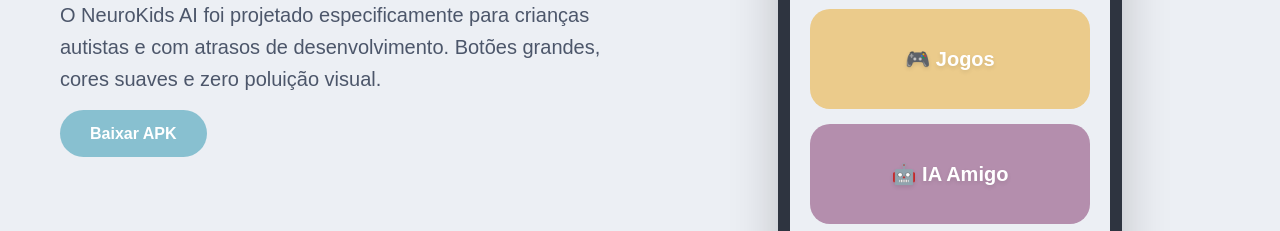
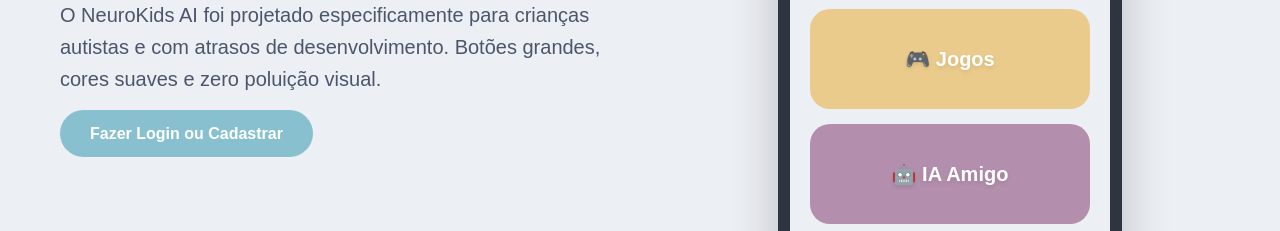
Before and after one commit to vinicin0102/Neuro-KIDS, a website: page index.html in a window 1280 px wide. Shown: the part 569-800 px from the top of the page. Drawn offline with Linux system fonts and the light colour scheme.

Commit message:
fix(landing): change Baixar APK button to Fazer Login ou Cadastrar

```diff
--- a/index.html
+++ b/index.html
@@ -41,7 +41,7 @@
                 <h1>Uma Interface Amigável</h1>
                 <p>O NeuroKids AI foi projetado especificamente para crianças autistas e com atrasos de desenvolvimento. Botões grandes, cores suaves e zero poluição visual.</p>
                 <div style="margin-top: 30px;">
-                    <a href="https://github.com" style="background: #88C0D0; color: white; padding: 15px 30px; border-radius: 30px; text-decoration: none; font-weight: bold;">Baixar APK</a>
+                    <a href="#" style="background: #88C0D0; color: white; padding: 15px 30px; border-radius: 30px; text-decoration: none; font-weight: bold;">Fazer Login ou Cadastrar</a>
                 </div>
             </div>
             <div class="app-preview">
```
